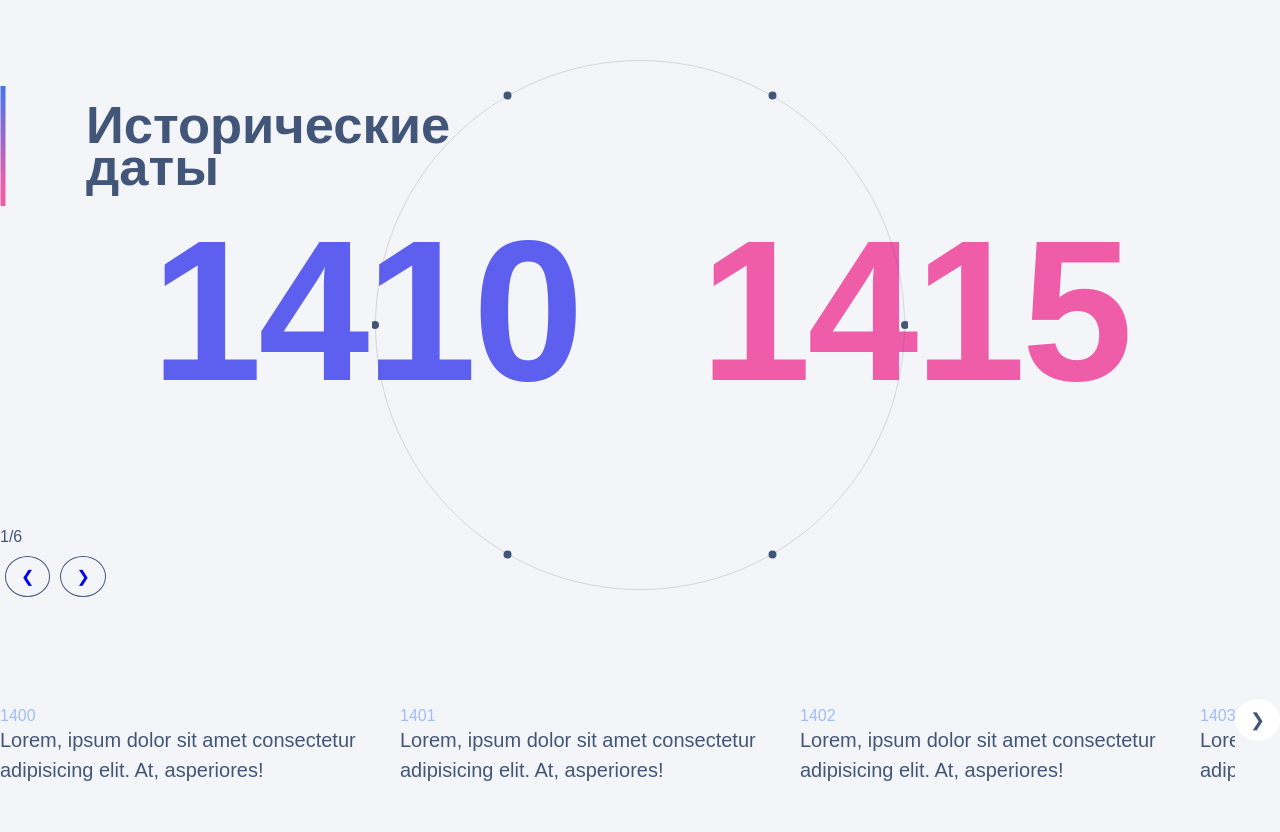
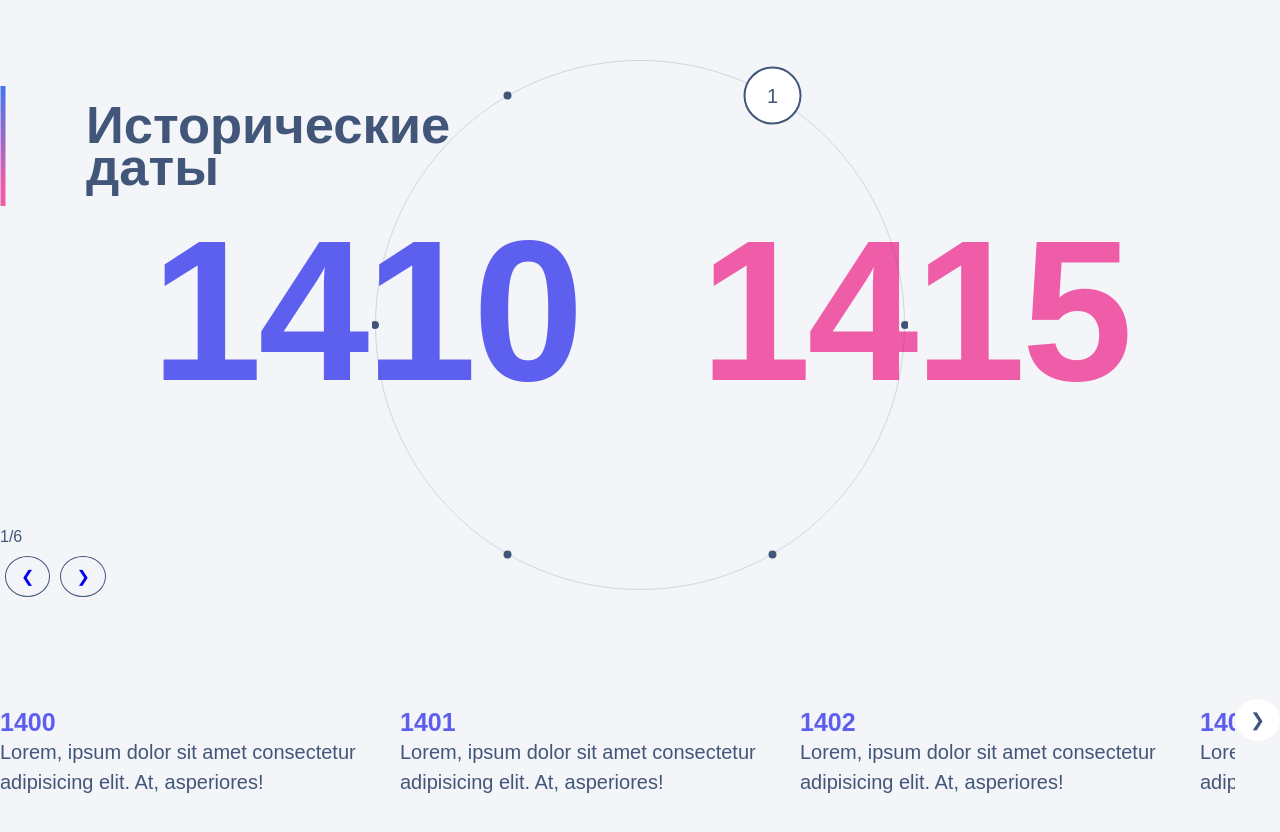
Before and after one commit to Biokarl/historical-dates, a React app: page / in a window 1280 px wide. Shown: the part 110-942 px from the top of the page. Built offline with nearby package versions, Linux system fonts and the light colour scheme.

Commit message:
логика нажатия на кружки без прокрутки колеса

```diff
--- a/src/App.tsx
+++ b/src/App.tsx
@@ -37,7 +37,7 @@ export const App = () => {
   };
 
   const handleCircleClick = (index: number) => {
-    setCurrentIndex(index); // Обновляем currentIndex при клике на круг
+    setCurrentIndex(index);
   };
 
   return (
@@ -46,7 +46,7 @@ export const App = () => {
         rotateBackward={rotateBackward}
         rotateForward={rotateForward}
         currentIndex={currentIndex}
-        onCircleClick={handleCircleClick} // Передаем обработчик клика
+        onCircleClick={handleCircleClick}
       />
       <Header />
       <TimePeriod currentIndex={currentIndex} />
--- a/src/components/Circle/Circle.jsx
+++ b/src/components/Circle/Circle.jsx
@@ -8,6 +8,7 @@ export const Circle = ({ rotateForward, rotateBackward, currentIndex, onCircleCl
   const [hoveredIndex, setHoveredIndex] = useState(null);
   const totalPoints = initialDate.length;
   const anglePerIndex = 360 / totalPoints;
+  const angleOffset = -anglePerIndex;
 
   useEffect(() => {
     if (rotateForward) {
@@ -41,27 +42,45 @@ export const Circle = ({ rotateForward, rotateBackward, currentIndex, onCircleCl
           xmlns="http://www.w3.org/2000/svg"
         >
           <circle opacity="0.2" cx="268" cy="265" r="264.5" stroke="#42567A" />
-          {initialDate.map((item, index) => (
+          {initialDate.map((item, index) => {
+            const isActive = index === currentIndex;
+            const angle = (index * anglePerIndex + angleOffset) * (Math.PI / 180);
+
+            return (
+              <g key={index}>
                 <circle
                   className={styles.minCircle}
-              key={index}
-              id={item.periodId}
-              cx={268 + 265 * Math.cos((index * 2 * Math.PI) / totalPoints)}
-              cy={265 + 265 * Math.sin((index * 2 * Math.PI) / totalPoints)}
-              r="3"
-              fill="#42567A"
+                  cx={268 + 265 * Math.cos(angle)}
+                  cy={265 + 265 * Math.sin(angle)}
+                  r={isActive ? "28" : "3"}
+                  fill={isActive ? "#fff" : "#42567A"}
                   stroke="#42567A"
                   strokeWidth='2px'
                   onMouseEnter={() => setHoveredIndex(index)}
                   onMouseLeave={() => setHoveredIndex(null)}
-              onClick={() => onCircleClick(index)} // Handle click event
+                  onClick={() => onCircleClick(index)}
                 />
-          ))}
+                {isActive && (
+                  <text
+                    x={268 + 265 * Math.cos(angle)}
+                    y={265 + 265 * Math.sin(angle) + 7}
+                    textAnchor="middle"
+                    fill="#42567A"
+                    fontSize="20"
+                    cursor='pointer'
+                    pointerEvents="none"
+                  >
+                    {item.periodId}
+                  </text>
+                )}
+              </g>
+            );
+          })}
 
           {hoveredIndex !== null && (
             <text
-              x={268 + 265 * Math.cos((hoveredIndex * 2 * Math.PI) / totalPoints)}
-              y={265 + 265 * Math.sin((hoveredIndex * 2 * Math.PI) / totalPoints) + 7}
+              x={268 + 265 * Math.cos((hoveredIndex * anglePerIndex + angleOffset) * (Math.PI / 180))}
+              y={265 + 265 * Math.sin((hoveredIndex * anglePerIndex + angleOffset) * (Math.PI / 180)) + 7}
               textAnchor="middle"
               fill="#42567A"
               fontSize="20"
--- a/src/components/Time/Time.module.scss
+++ b/src/components/Time/Time.module.scss
@@ -1,6 +1,4 @@
 .root {
-
-  color: #9dbefd;
 
   display: flex;
   justify-content: space-between;
@@ -10,7 +8,6 @@
   width: 400px;
   height: 135px;
   flex-shrink: 0;
-  }
 
   .description {
     font-weight: 400;
@@ -22,8 +19,12 @@
   .tittle {
     font-weight: 400;
     font-size: 25px;
+    font-weight: 700;
     line-height: 120%;
     text-transform: uppercase;
-    color: #3877ee;
+    color: #5d5fef;
   }
+  }
+
+
 }
--- a/src/components/Time/Time.tsx
+++ b/src/components/Time/Time.tsx
@@ -12,7 +12,7 @@ export const Time: React.FC<TimeProps> = ({ currentIndex }) => {
     <div className={clsx(styles.root)}>
       {initialDate[currentIndex].data.map((item) => (
         <div className={clsx(styles.wrapper)} key={item.dataId}>
-          <div className={clsx(styles.title)}>{item.title}</div>
+          <div className={clsx(styles.tittle)}>{item.title}</div>
           <div className={clsx(styles.description)}>{item.description}</div>
         </div>
       ))}
--- a/src/initialDate.ts
+++ b/src/initialDate.ts
@@ -52,8 +52,8 @@ export const initialDate: TInitialDate[] = [
     ],
   },
   {
-    rangeStart: "1520",
-    rangeEnd: "1525",
+    rangeStart: "1510",
+    rangeEnd: "1515",
     periodId: 2,
     periodName: "Литература",
     data: [
@@ -90,8 +90,8 @@ export const initialDate: TInitialDate[] = [
     ],
   },
   {
-    rangeStart: "1630",
-    rangeEnd: "1635",
+    rangeStart: "1620",
+    rangeEnd: "1625",
     periodId: 3,
     periodName: "Математика",
     data: [
@@ -128,8 +128,8 @@ export const initialDate: TInitialDate[] = [
     ],
   },
   {
-    rangeStart: "1740",
-    rangeEnd: "1745",
+    rangeStart: "1730",
+    rangeEnd: "1735",
     periodId: 4,
     periodName: "Физика",
     data: [
@@ -166,8 +166,8 @@ export const initialDate: TInitialDate[] = [
     ],
   },
   {
-    rangeStart: "1850",
-    rangeEnd: "1855",
+    rangeStart: "1840",
+    rangeEnd: "1845",
     periodId: 5,
     periodName: "Археология",
     data: [
@@ -204,8 +204,8 @@ export const initialDate: TInitialDate[] = [
     ],
   },
   {
-    rangeStart: "1960",
-    rangeEnd: "1965",
+    rangeStart: "1950",
+    rangeEnd: "1955",
     periodId: 6,
     periodName: "Живопись",
     data: [
--- a/webpack/webpack.common.js
+++ b/webpack/webpack.common.js
@@ -10,7 +10,7 @@ const production = process.env.NODE_ENV === "production";
 module.exports = {
   entry: path.resolve(__dirname, "..", "./src/index.tsx"), //путь до папки src изменился
   output: {
-    publicPath: "https://biokarl.github.io/historical-dates/",
+    publicPath: "/",
     path: path.resolve(__dirname, "..", "./dist"), //путь до папки dist изменился
     filename: production
       ? "static/scripts/[name].[contenthash].js" // добавляем хеш к имени файла, если запускаем в режиме production
```
Lines whose indentation alone changed are shown as unchanged.
